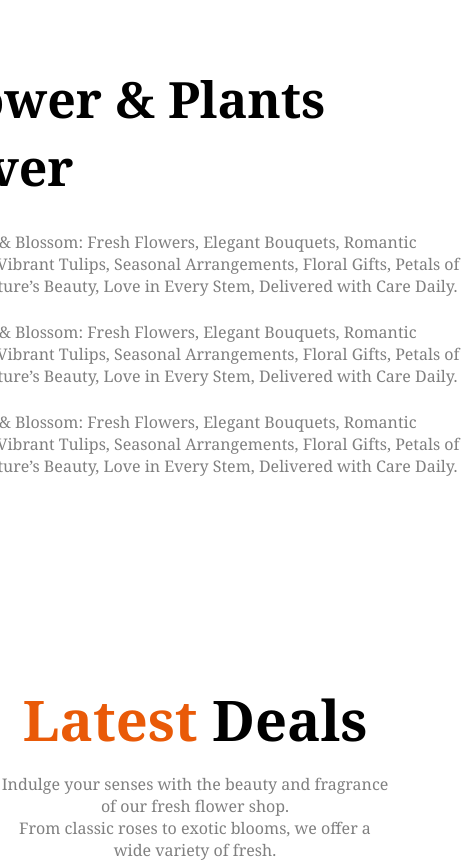
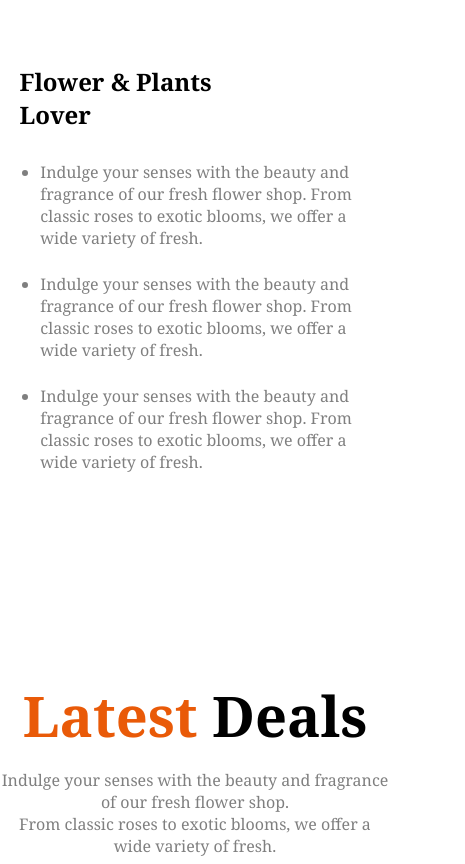
Before and after one commit to shibli790/B12A02-Responsive-shibli, a plain HTML site: page index.html in a window 390 px wide. Shown: the part 3713-4577 px from the top of the page, 465 px wide, since content can reach past the window. Drawn offline with Linux system fonts and the light colour scheme.

Commit message:
fixed overflow code

```diff
--- a/index.html
+++ b/index.html
@@ -28,14 +28,14 @@
         <!-- section-start  -->
         <section class="navbar">
             <div class="logo"><img src="./assets/logo.png" alt=""></div>
-            <nav class="nav-links" >
+            <nav class="nav-links">
                 <ul>
 
-                    <li class="menu"><a  href="#">Home</a></li>
+                    <li class="menu"><a href="#">Home</a></li>
                     <li class="menu"><a href="#">Shop</a></li>
                     <li class="menu"><a href="#">About us </a></li>
 
-                    <li class="card "><a  href="#"><i class="fa-solid fa-cart-shopping"></i> Cart ($56)</a></li>
+                    <li class="card "><a href="#"><i class="fa-solid fa-cart-shopping"></i> Cart ($56)</a></li>
                 </ul>
             </nav>
         </section>
@@ -129,7 +129,7 @@
 
 
         <!-- floure-store-section-start  -->
-        <section class="floure-store ">
+        <section class="floure-store  ">
             <div>
                 <img class="res-img-store" src="./assets/flower-store.png" alt="">
                 <img class="sill menu" id="pera" src="./assets/trusted-badge.png" alt="">
@@ -139,27 +139,19 @@
                 <div class="text-title clour-p">
                     <ul>
                         <li>
-                            <p>Bloom & Blossom: Fresh Flowers, Elegant Bouquets, Romantic Roses, Vibrant Tulips,
-                                Seasonal Arrangements, Floral Gifts, Petals of Joy, Nature’s Beauty, Love in Every Stem,
-                                Delivered with Care Daily.</p>
+                            <p>Indulge your senses with the beauty and fragrance of our fresh flower shop. From classic roses to exotic blooms, we offer a wide variety of fresh.</p>
                         </li>
                         <li>
-                            <p>Bloom & Blossom: Fresh Flowers, Elegant Bouquets, Romantic Roses, Vibrant Tulips,
-                                Seasonal Arrangements, Floral Gifts, Petals of Joy, Nature’s Beauty, Love in Every Stem,
-                                Delivered with Care Daily.</p>
+                            <p>Indulge your senses with the beauty and fragrance of our fresh flower shop. From classic roses to exotic blooms, we offer a wide variety of fresh.</p>
                         </li>
                         <li>
-                            <p>Bloom & Blossom: Fresh Flowers, Elegant Bouquets, Romantic Roses, Vibrant Tulips,
-                                Seasonal Arrangements, Floral Gifts, Petals of Joy, Nature’s Beauty, Love in Every Stem,
-                                Delivered with Care Daily.</p>
+                            <p>Indulge your senses with the beauty and fragrance of our fresh flower shop. From classic roses to exotic blooms, we offer a wide variety of fresh.</p>
                         </li>
                     </ul>
                 </div>
             </div>
 
             <div>
-
-
             </div>
         </section>
         <!-- floure-store-section-end  -->
--- a/styles/style.css
+++ b/styles/style.css
@@ -4,6 +4,10 @@
   box-sizing: border-box;
   font-family: "Noto Serif", serif;
   /* background-color: #fafcff; */
+}
+html, body {
+  max-width: 100%;
+  overflow-x: hidden;
 }
 
 /* share item  */
@@ -146,12 +150,13 @@ main {
 }
 
 .store-text{
-    /* width: 900px;
-    height: 500px; */
+    /* width: 361px;
+    height: 234px; */
 
-    /* position: static;
-width: 540px;
-height: 521px; */
+    /* position: static; */
+/* width: 540px;
+height: 521px;
+padding: 30px; */
 }
 .store-text h5 {
   font-size: 50px;
@@ -376,8 +381,6 @@ top: 0;
   .menu {
     display: none;
   }
-
-
   .hero {
     flex-direction:column-reverse;
     gap: 3rem;
@@ -396,15 +399,29 @@ top: 0;
   .plant-card img {
   width: 210px;
   }
-
-
   .floure-store {
    flex-direction: column;
    margin-top: 30px;
 
   }
+.store-text h5{
+  color: rgb(0, 0, 0);
+  font-family: Noto Serif;
+  font-size: 24px;
+  font-weight: 700;
+  line-height: 33px;
+  letter-spacing: 0%;
+  text-align: left;
+
+}
+.store-text {
+    width: 90%;
+
+  }
+
   .res-img-store{
     width: 420px;
+
 
   }
 /* <!-- plants-section-end  --> */
@@ -438,12 +455,10 @@ top: 0;
   font-size: 1rem;
   margin-left: 15px;
 }
+/* form-section-end*/
 
-/* body {
-  padding: 10px 20px;
-} */
 
-/* form-section-end*/
+
 .footer-main {
   flex-direction: column;
   margin: 30px 160px 50px 30px;
```
